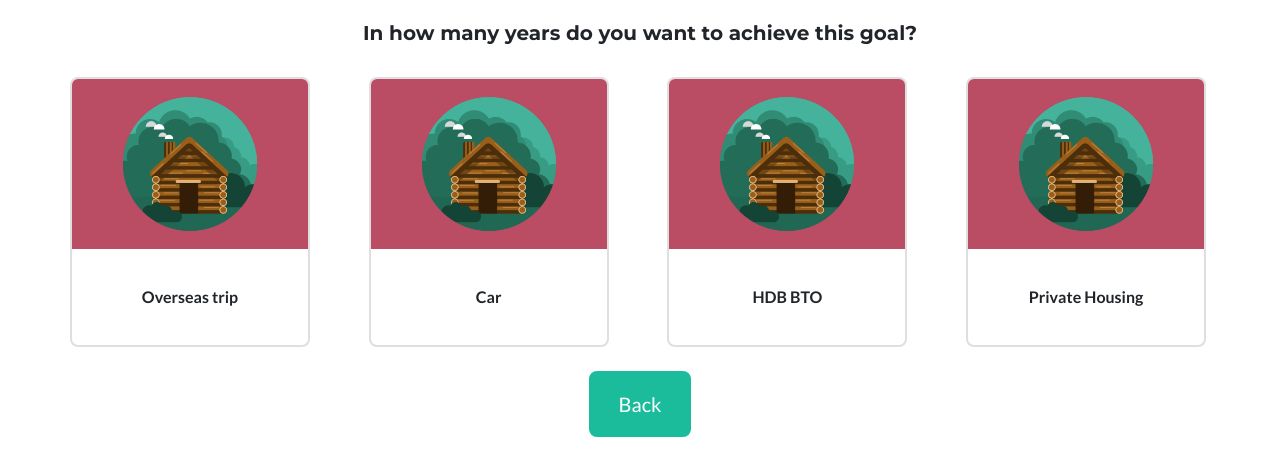
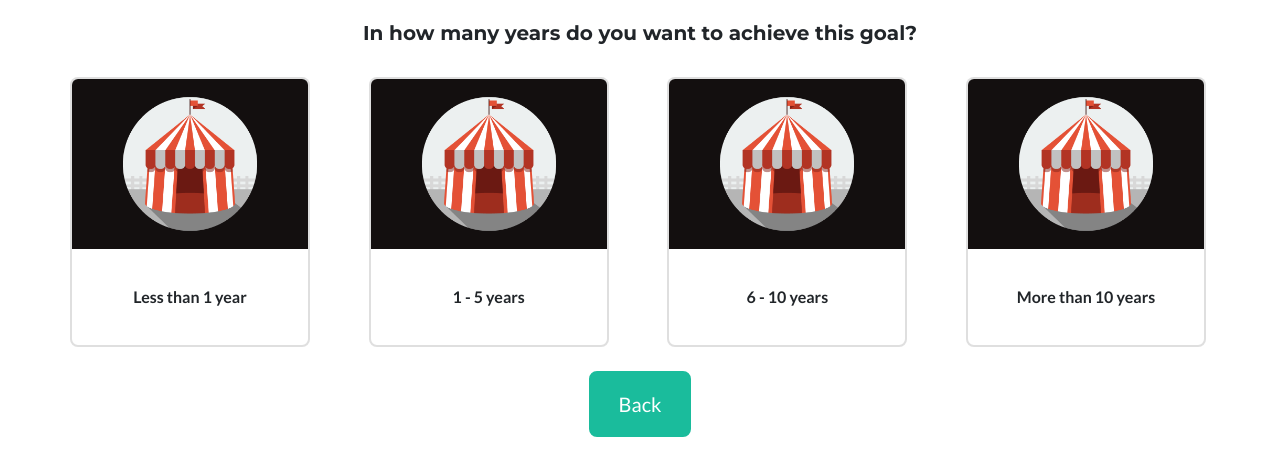
Before and after one commit to francinetan1998/GSHackathon, a plain HTML site: page UI/startbootstrap-freelancer-gh-pages/3_horizon.html in a window 1280 px wide. Shown: the part 299-774 px from the top of the page. Drawn offline with nearby package versions, Linux system fonts and the light colour scheme.

Commit message:
presign up v5

```diff
--- a/UI/startbootstrap-freelancer-gh-pages/3_horizon.html
+++ b/UI/startbootstrap-freelancer-gh-pages/3_horizon.html
@@ -94,30 +94,30 @@
                     <br>
                     <div class="row">
                         <div class="card" style="width: 15rem;">
-                            <img class="card-img-top" src="assets/img/portfolio/cabin.png" alt="Card image cap">
+                            <img class="card-img-top" src="assets/img/portfolio/circus.png" alt="Card image cap">
                             <div class="card-body">
-                              <p class="card-text"><center><strong>Overseas trip</strong></center></p>
+                              <p class="card-text"><center><strong>Less than 1 year</strong></center></p>
                             </div>
                         </div>
                         &nbsp&nbsp&nbsp&nbsp&nbsp&nbsp&nbsp&nbsp&nbsp&nbsp&nbsp&nbsp&nbsp&nbsp&nbsp&nbsp&nbsp&nbsp&nbsp
                         <div class="card" style="width: 15rem;">
-                            <img class="card-img-top" src="assets/img/portfolio/cabin.png" alt="Card image cap">
+                            <img class="card-img-top" src="assets/img/portfolio/circus.png" alt="Card image cap">
                             <div class="card-body">
-                                <p class="card-text"><center><strong>Car</strong></center></p>
+                                <p class="card-text"><center><strong>1 - 5 years</strong></center></p>
                             </div>
                           </div>
                           &nbsp&nbsp&nbsp&nbsp&nbsp&nbsp&nbsp&nbsp&nbsp&nbsp&nbsp&nbsp&nbsp&nbsp&nbsp&nbsp&nbsp&nbsp&nbsp
                           <div class="card" style="width: 15rem;">
-                            <img class="card-img-top" src="assets/img/portfolio/cabin.png" alt="Card image cap">
+                            <img class="card-img-top" src="assets/img/portfolio/circus.png" alt="Card image cap">
                             <div class="card-body">
-                                <p class="card-text"><center><strong>HDB BTO</strong></center></p>
+                                <p class="card-text"><center><strong>6 - 10 years</strong></center></p>
                             </div>
                           </div>
                           &nbsp&nbsp&nbsp&nbsp&nbsp&nbsp&nbsp&nbsp&nbsp&nbsp&nbsp&nbsp&nbsp&nbsp&nbsp&nbsp&nbsp&nbsp&nbsp
                           <div class="card" style="width: 15rem;">
-                            <img class="card-img-top" src="assets/img/portfolio/cabin.png" alt="Card image cap">
+                            <img class="card-img-top" src="assets/img/portfolio/circus.png" alt="Card image cap">
                             <div class="card-body">
-                                <p class="card-text"><center><strong>Private Housing</strong></center></p>
+                                <p class="card-text"><center><strong>More than 10 years</strong></center></p>
                             </div>
                           </div>
                         </div>
```
Also changed, not shown: UI/startbootstrap-freelancer-gh-pages/4_capital.html (+8 -8 lines).
